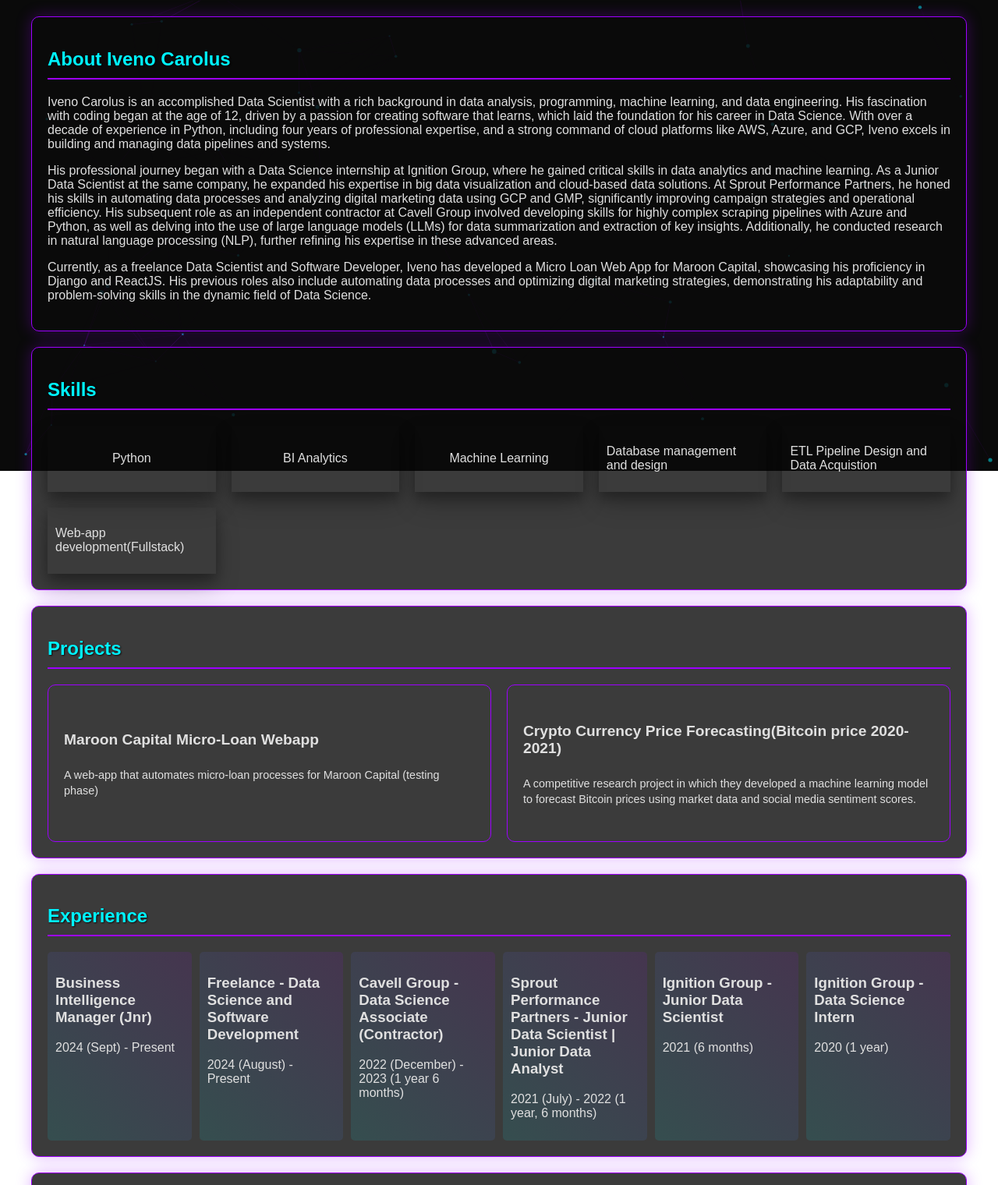
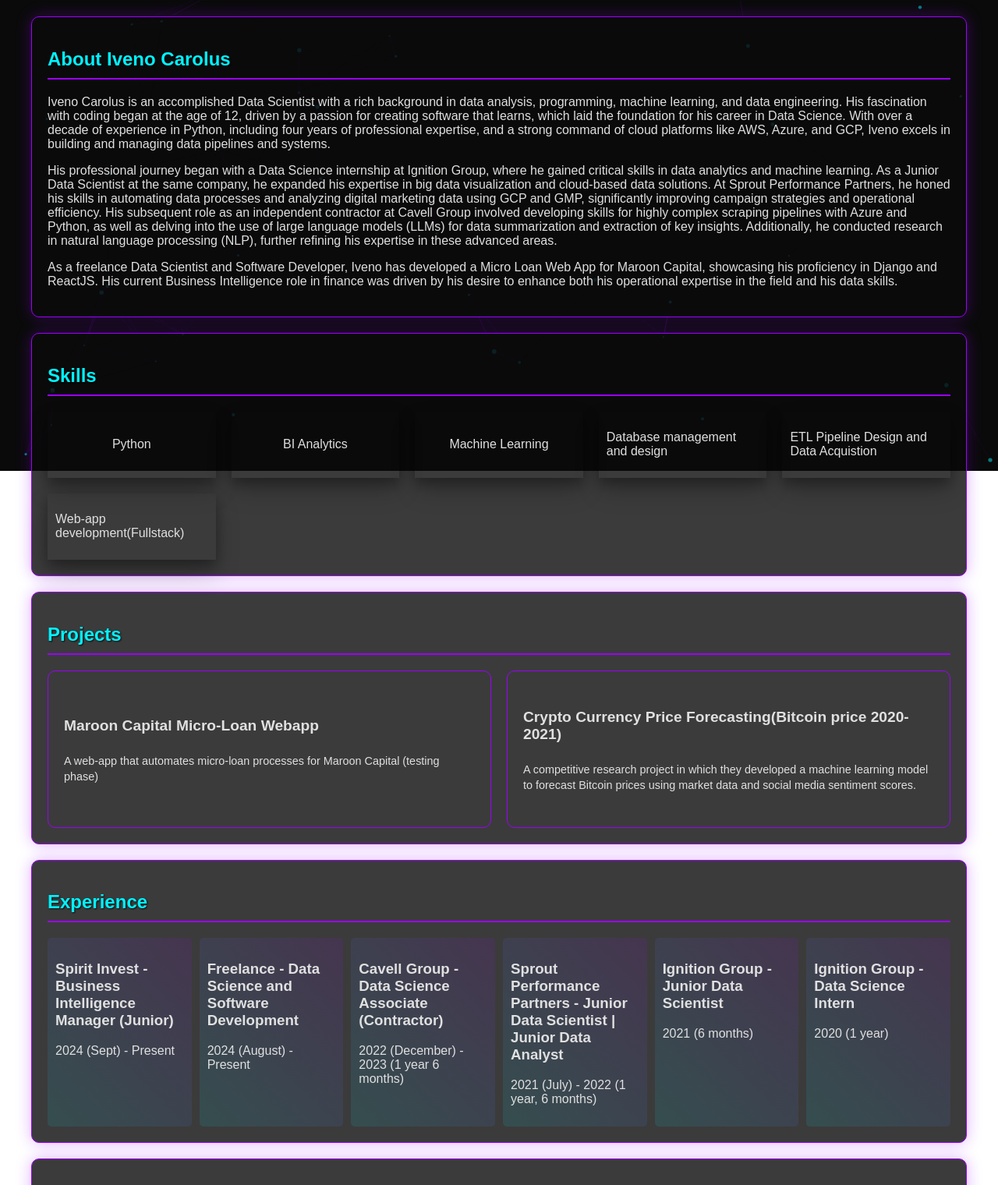
Before and after one commit to IvenoCarolus/IvenoCarolus, a plain HTML site: page index.html in a window 1280 px wide. Shown: the part 196-1716 px from the top of the page at 78% size. Drawn offline with Linux system fonts and the light colour scheme.

Commit message:
Update index.html

```diff
--- a/index.html
+++ b/index.html
@@ -40,7 +40,7 @@
             </p>
 
             <p>
-                Currently, as a freelance Data Scientist and Software Developer, Iveno has developed a Micro Loan Web App for Maroon Capital, showcasing his proficiency in Django and ReactJS. His previous roles also include automating data processes and optimizing digital marketing strategies, demonstrating his adaptability and problem-solving skills in the dynamic field of Data Science.
+                As a freelance Data Scientist and Software Developer, Iveno has developed a Micro Loan Web App for Maroon Capital, showcasing his proficiency in Django and ReactJS. His current Business Intelligence role in finance was driven by his desire to enhance both his operational expertise in the field and his data skills.
             </p>
 
         </section>
@@ -182,7 +182,7 @@
             <h2>Experience</h2>
             <div class="experience-list">
                 <div class="experience-item">
-                    <h3>Business Intelligence Manager (Jnr)</h3>
+                    <h3>Spirit Invest - Business Intelligence Manager (Junior)</h3>
                     <p>2024 (Sept) - Present</p>
                 </div>
                 <div class="experience-item">
```
